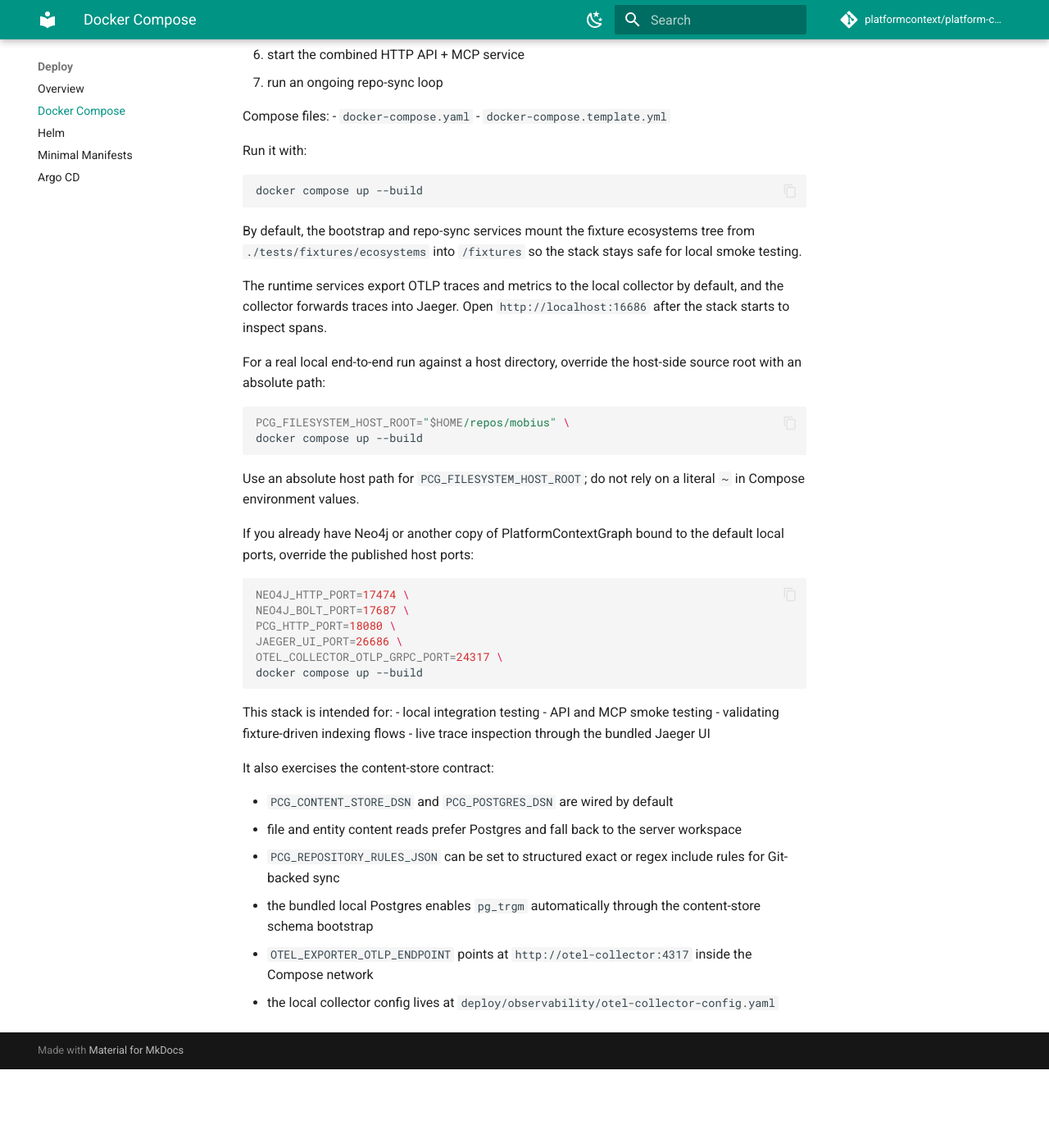
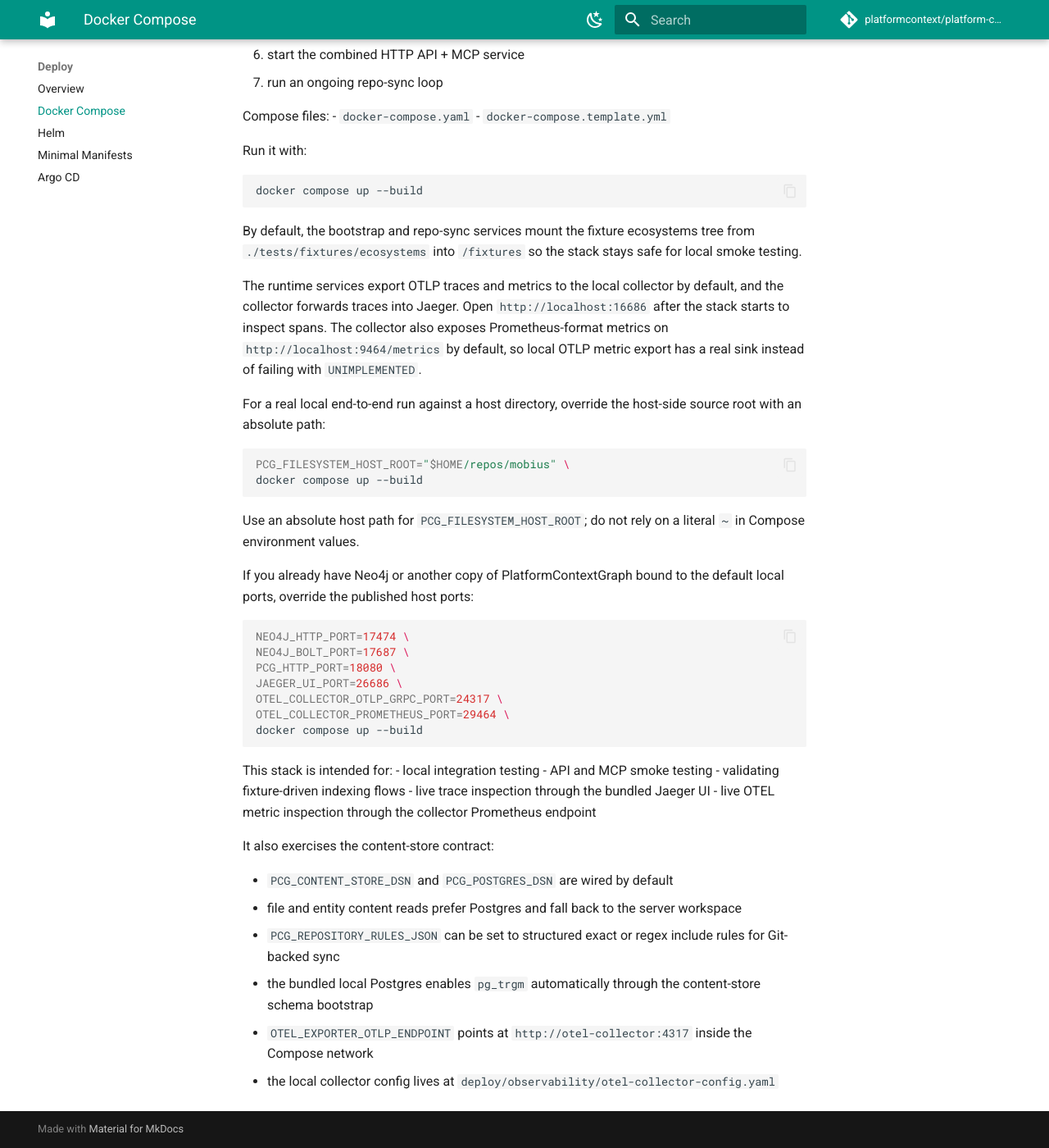
Before and after one commit to platformcontext/platform-context-graph, an MkDocs documentation site: the page built from docs/docs/deployment/docker-compose.md, in a window 1280 px wide and 1400 px high, scrolled down 383 px. Shown: the whole window at 82% size. Built offline with MkDocs 1.6.1 and Material for MkDocs 9.7.7, drawn with Linux system fonts in a browser that asks for light colours; comment, search, counter and statistics services are not loaded; before the commit the page ends 1687 px from its top, so only the background shows below that.

Commit message:
Add local OTEL metrics pipeline

````diff
--- a/docker-compose.template.yml
+++ b/docker-compose.template.yml
@@ -30,6 +30,7 @@
     ports:
       - "${OTEL_COLLECTOR_OTLP_GRPC_PORT:-4317}:4317"
       - "${OTEL_COLLECTOR_OTLP_HTTP_PORT:-4318}:4318"
+      - "${OTEL_COLLECTOR_PROMETHEUS_PORT:-9464}:9464"
     depends_on:
       - jaeger
 
--- a/docker-compose.yaml
+++ b/docker-compose.yaml
@@ -30,6 +30,7 @@
     ports:
       - "${OTEL_COLLECTOR_OTLP_GRPC_PORT:-4317}:4317"
       - "${OTEL_COLLECTOR_OTLP_HTTP_PORT:-4318}:4318"
+      - "${OTEL_COLLECTOR_PROMETHEUS_PORT:-9464}:9464"
     depends_on:
       - jaeger
 
--- a/docs/docs/deployment/docker-compose.md
+++ b/docs/docs/deployment/docker-compose.md
@@ -25,7 +25,9 @@
 
 The runtime services export OTLP traces and metrics to the local collector by default, and the
 collector forwards traces into Jaeger. Open `http://localhost:16686` after the stack starts to
-inspect spans.
+inspect spans. The collector also exposes Prometheus-format metrics on
+`http://localhost:9464/metrics` by default, so local OTLP metric export has a real sink instead of
+failing with `UNIMPLEMENTED`.
 
 For a real local end-to-end run against a host directory, override the host-side source root with
 an absolute path:
@@ -47,6 +49,7 @@
 PCG_HTTP_PORT=18080 \
 JAEGER_UI_PORT=26686 \
 OTEL_COLLECTOR_OTLP_GRPC_PORT=24317 \
+OTEL_COLLECTOR_PROMETHEUS_PORT=29464 \
 docker compose up --build
 ```
 
@@ -55,6 +58,7 @@
 - API and MCP smoke testing
 - validating fixture-driven indexing flows
 - live trace inspection through the bundled Jaeger UI
+- live OTEL metric inspection through the collector Prometheus endpoint
 
 It also exercises the content-store contract:
 
````
Also changed, not shown: 2 other files.
